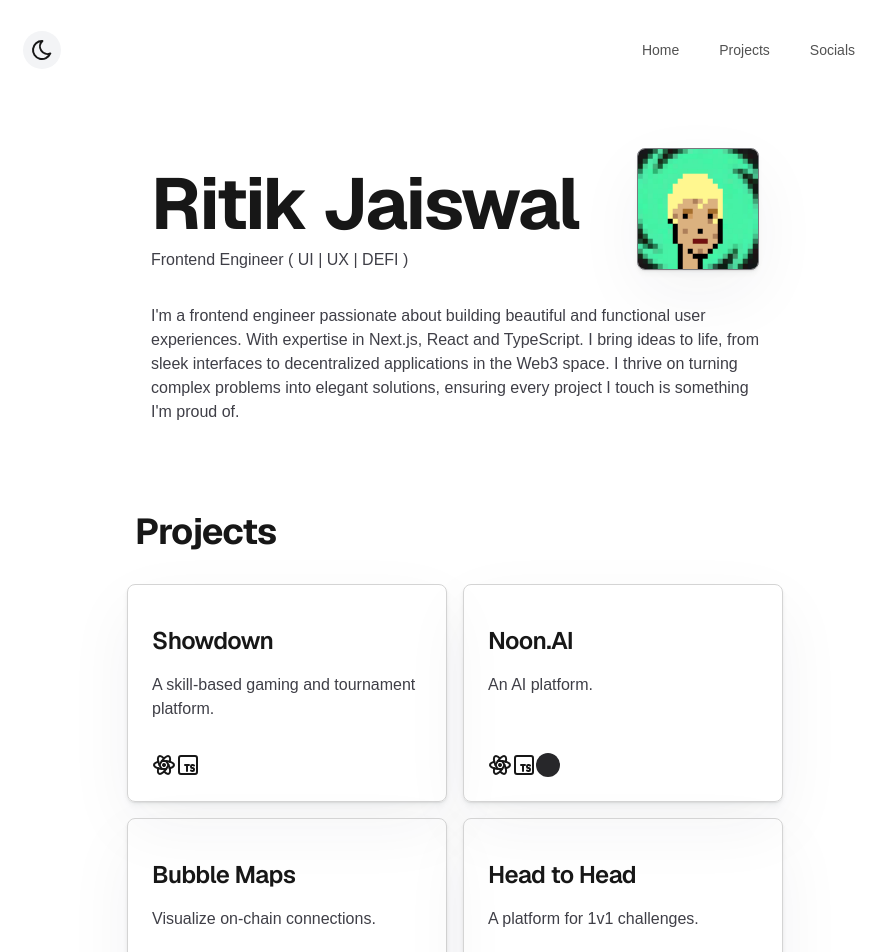
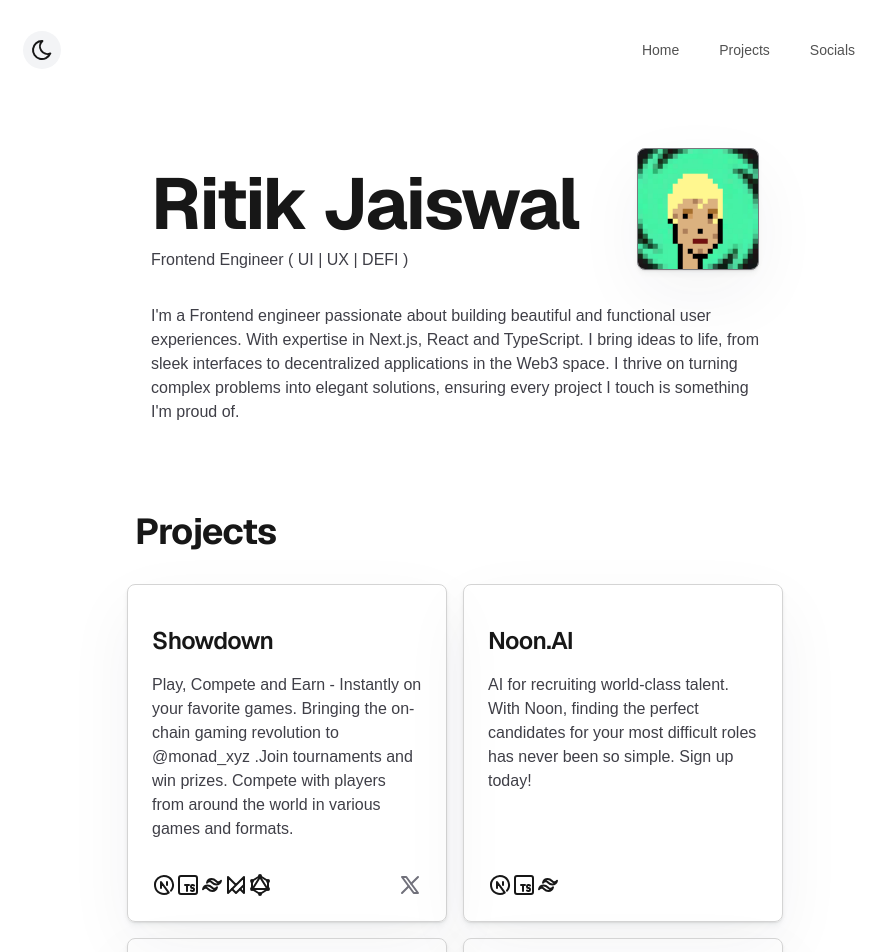
Before and after one commit to RitikJ22/RitikJ22.me, a Next.js app: page / in a window 1280 px wide. Shown: the top 952 px of the page, without its empty margins (185-1071 px from the left). Built offline with nearby package versions, Linux system fonts and the light colour scheme.

Commit message:
feat: enhance project cards with Twitter links and update descriptions

```diff
--- a/src/components/Card.tsx
+++ b/src/components/Card.tsx
@@ -4,11 +4,16 @@ import React from "react";
 import Link from "next/link";
 import { Tags } from "./Tags";
 import { Project } from "@/types";
+import { IconBrandX } from "@tabler/icons-react";
 
 const Card = ({ project }: { project: Project }) => {
   return (
-    <Link href={project.link || ""} target="_blank">
-      <div className="flex flex-col justify-between p-6 rounded-lg border dark:border-neutral-700 border-neutral-300 shadow-[0_1px_1px_rgba(0,0,0,0.05),0_4px_6px_rgba(34,42,53,0.04),0_24px_68px_rgba(47,48,55,0.05),0_2px_3px_rgba(0,0,0,0.04)] relative h-full transition-transform duration-300 ease-in-out hover:scale-103">
+    <div className="flex flex-col justify-between p-6 rounded-lg border dark:border-neutral-700 border-neutral-300 shadow-[0_1px_1px_rgba(0,0,0,0.05),0_4px_6px_rgba(34,42,53,0.04),0_24px_68px_rgba(47,48,55,0.05),0_2px_3px_rgba(0,0,0,0.04)] relative h-full transition-transform duration-300 ease-in-out hover:scale-103 group">
+      <Link
+        href={project.link || ""}
+        target="_blank"
+        className="absolute inset-0 z-10"
+      />
       <div>
         <h1 className="text-2xl font-sans tracking-tight font-semibold my-4">
           {project.title}
@@ -17,11 +22,21 @@ const Card = ({ project }: { project: Project }) => {
           {project.description}
         </p>
       </div>
+      <div className="flex justify-between items-end">
         <div className="flex gap-2 flex-wrap">
           {<Tags items={project.tags} />}
         </div>
+        {project.twitter && (
+          <Link
+            href={project.twitter}
+            target="_blank"
+            className="z-20 text-zinc-500 hover:text-zinc-700 dark:hover:text-zinc-300 transition-colors"
+          >
+            <IconBrandX />
+          </Link>
+        )}
       </div>
-    </Link>
+    </div>
   );
 };
 
--- a/src/components/Intro.tsx
+++ b/src/components/Intro.tsx
@@ -68,7 +68,7 @@ const Intro = () => {
         variants={childVariant}
         className="text-zinc-700 dark:text-zinc-400 mt-8"
       >
-        I&apos;m a frontend engineer passionate about building beautiful and
+        I&apos;m a Frontend engineer passionate about building beautiful and
         functional user experiences. With expertise in Next.js, React and
         TypeScript. I bring ideas to life, from sleek interfaces to decentralized
         applications in the Web3 space. I thrive on turning complex problems into
--- a/src/components/Projects.tsx
+++ b/src/components/Projects.tsx
@@ -2,7 +2,10 @@
 
 import Card from "./Card";
 import {
+  IconBrandGraphql,
+  IconBrandNextjs,
   IconBrandReact,
+  IconBrandTailwind,
   IconBrandTypescript,
   IconChevronDown,
   IconChevronUp,
@@ -10,10 +13,26 @@ import {
 import { motion, AnimatePresence } from "framer-motion";
 import { useState } from "react";
 import { Project } from "@/types";
+import { IconBrandFramerMotion } from "@tabler/icons-react";
+
+const NextJS = {
+  name: "Next.js",
+  logo: <IconBrandNextjs />,
+};
 
 const React = {
   name: "React",
   logo: <IconBrandReact />,
+};
+
+const Tailwind = {
+  name: "Tailwind CSS",
+  logo: <IconBrandTailwind />,
+};
+
+const Motion = {
+  name: "Motion",
+  logo: <IconBrandFramerMotion />,
 };
 
 const TypeScript = {
@@ -21,73 +40,92 @@ const TypeScript = {
   logo: <IconBrandTypescript />,
 };
 
+const GraphQL = {
+  name: "GraphQL",
+  logo: <IconBrandGraphql />,
+};
+
 const projects: Project[] = [
   {
     title: "Showdown",
-    description: "A skill-based gaming and tournament platform.",
+    description:
+      "Play, Compete and Earn - Instantly on your favorite games. Bringing the on-chain gaming revolution to @monad_xyz .Join tournaments and win prizes. Compete with players from around the world in various games and formats. ",
     link: "https://showdown.win/",
-    tags: [React, TypeScript],
+    twitter: "https://x.com/showdown_gg",
+    tags: [NextJS, TypeScript, Tailwind, Motion, GraphQL],
   },
   {
     title: "Noon.AI",
-    description: "An AI platform.",
+    description:
+      "AI for recruiting world-class talent. With Noon, finding the perfect candidates for your most difficult roles has never been so simple. Sign up today!",
     link: "https://www.noon.ai/",
-    tags: [React, TypeScript, { name: "AI" }],
+    tags: [NextJS, TypeScript, Tailwind],
   },
   {
     title: "Bubble Maps",
-    description: "Visualize on-chain connections.",
+    description:
+      "Explore DeFi tokens and NFTs through bubbles in our crypto dApp. Cryptocurrency data for beginners, degens, and experts. Bubblemaps is a data visualization platform that makes research and analysis more accessible and convenient for users.",
     link: "https://bubble.acc8.dev/",
-    tags: [React, TypeScript, { name: "Web3" }],
+    twitter: "https://x.com/acc8_labs",
+    tags: [NextJS, TypeScript, Tailwind],
   },
   {
     title: "Head to Head",
-    description: "A platform for 1v1 challenges.",
+    description:
+      "Put your money where your mouth is!. Head to Head is a social wagering platform on Hyperliquid EVM powered by $HEAD. wager on which token/NFT will outperform another. Double or nothing against your opponent.",
     link: "https://www.headtohead.app/",
-    tags: [React, TypeScript],
+    twitter: "https://x.com/HeadtoHead_hl",
+    tags: [NextJS, TypeScript, Tailwind,GraphQL,Motion],
   },
   {
     title: "Prophet",
-    description: "A competitive gaming platform.",
+    description:
+      "Options gamified and made accessible to everyone on @HyperliquidX EVM. Predict the future and become a Prophet. Prophet is a platform that allows you to predict the correct range of an asset on expiry and win exponentially!",
     link: "https://www.prophet.win/",
-    tags: [React, TypeScript],
+    twitter: "https://x.com/prophet_hl",
+    tags: [NextJS, TypeScript,Tailwind,GraphQL,Motion],
   },
 
   {
     title: "Canto",
-    description: "A permissionless general-purpose blockchain.",
+    description: "Canto is a layer-1 blockchain built to deliver on the promise of defi. as a post-traditional financial movement, canto enables accessibility, transparency, and freedom for new systems. driven by a loosely organized collective of chain-native builders, canto provides a new commons powered by free public infrastructure",
     link: "https://canto.io/",
-    tags: [React, TypeScript, { name: "Web3" }],
+    twitter: "https://x.com/CantoPublic",
+    tags: [NextJS, TypeScript,Tailwind,GraphQL,Motion],
   },
   {
     title: "Canto Pools",
-    description: "Liquidity pools on Canto.",
+    description: "Liquidity pools on Canto. Put your funds to work by providing liquidity.Earn CANTO incentives and a share of trading fees for eligible pairs",
     link: "https://pools.canto.io/",
-    tags: [React, TypeScript, { name: "DeFi" }],
+    twitter: "https://x.com/CantoPublic",
+    tags: [NextJS, TypeScript,Tailwind,GraphQL,Motion],
   },
   {
     title: "Canto Analytics",
-    description: "Analytics for the Canto ecosystem.",
+    description: "Analytics for the Canto ecosystem. Canto analytics is a platform that allows you to track the performance of your Canto assets/pairs and the Canto ecosystem.",
     link: "https://analytics.neobase.one/",
-    tags: [React, TypeScript, { name: "Web3" }],
+    twitter: "https://x.com/CantoPublic",
+    tags: [NextJS, TypeScript,Tailwind,GraphQL,Motion],
   },
   {
     title: "Canto Liquidity Co-ordinator",
-    description: "A tool for coordinating liquidity on Canto.",
+    description: "A tool for coordinating liquidity on Canto. A minimal protocol to incentivize providing liquidity to Canto primitives. Lock CANTO for veCANTO and channel incentives to your desired liquidity pools",
     link: "https://coordinator.canto.io/",
-    tags: [React, TypeScript, { name: "DeFi" }],
+    twitter: "https://x.com/CantoPublic",
+    tags: [NextJS, TypeScript,Tailwind,GraphQL,Motion],
   },
   {
     title: "Aither",
-    description: "Node-as-a-Service platform.",
+    description: "Node-as-a-Service platform.One Click Node Deployment Powered by Luganodes Enterprise-Grade Blockchain Infrastructure.",
     link: "https://naas.luganodes.com/",
-    tags: [React, TypeScript],
+    twitter: "https://x.com/luganodes",
+    tags: [NextJS, TypeScript, Tailwind,GraphQL,Motion],
   },
   {
     title: "EasyMator",
-    description: "An automation platform.",
+    description: "An automation platform to Get estimates in minutes using AI for the construction industry. Forget the spreadsheets and pencils,let AI do the work!",
     link: "https://www.easymator.com/",
-    tags: [React, TypeScript],
+    tags: [NextJS, TypeScript, Tailwind],
   },
 ];
 
--- a/src/types.ts
+++ b/src/types.ts
@@ -2,6 +2,7 @@ export type Project = {
   title: string,
   description: string,
   link?: string,
+  twitter?: string,
   tags: {
     name:string,
     logo?: React.ReactNode
```
Lines whose indentation alone changed are shown as unchanged.
